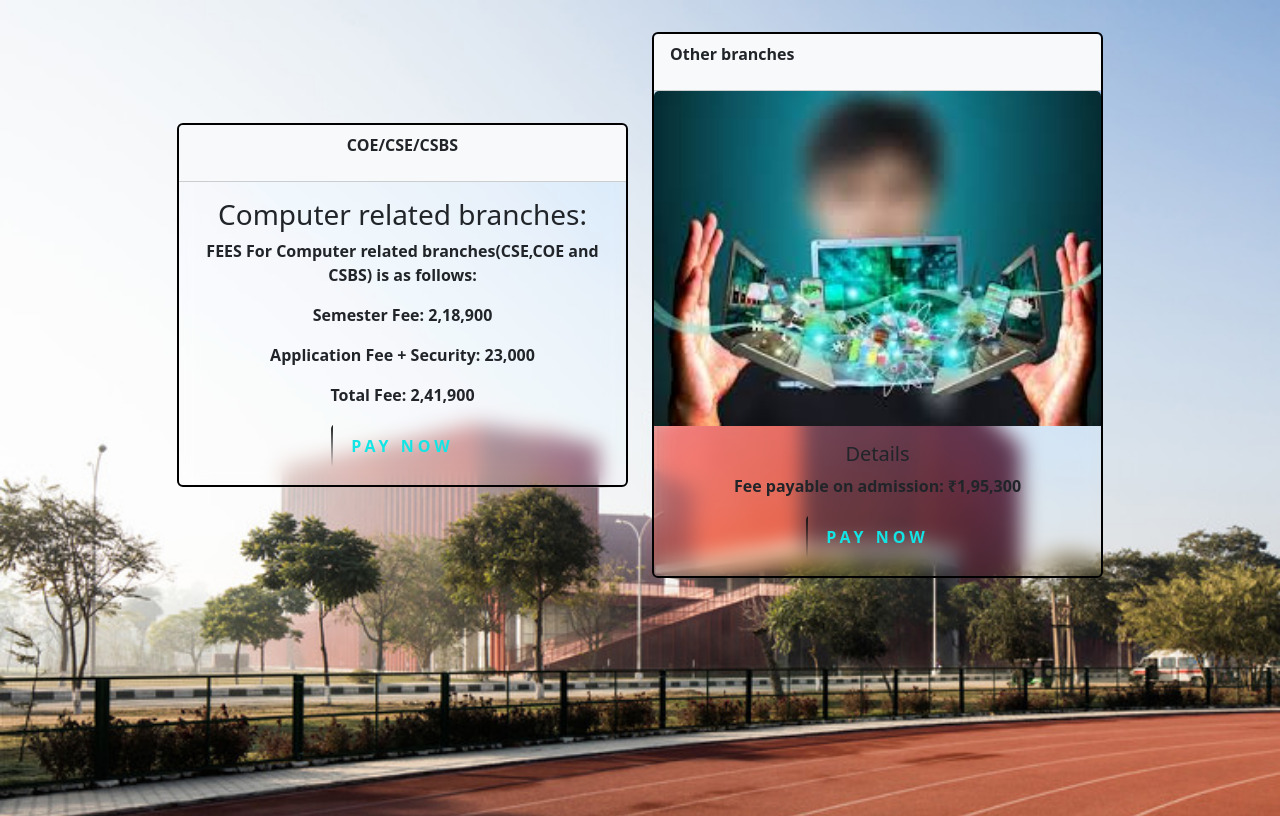
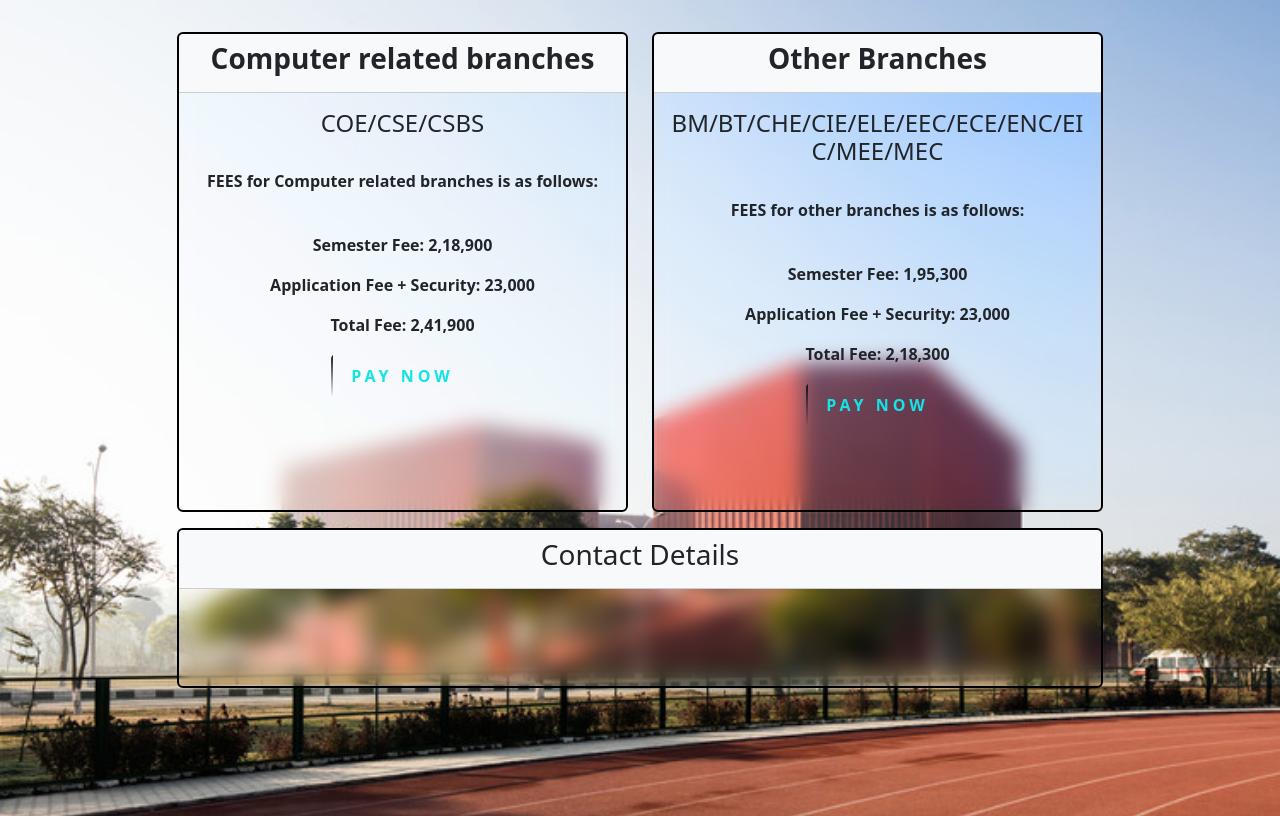
Before and after one commit to HitakshiHans-4603/improvment-project-frosh, a plain HTML site: page branches.html in a window 1280 px wide. Drawn offline with nearby package versions, Linux system fonts and the light colour scheme.

Commit message:
changes made

```diff
--- a/branches.html
+++ b/branches.html
@@ -16,13 +16,14 @@
         <div class="container-lg mt-3 ">
             <div class="row justify-content-center align-items-center">
                 <div class="col-10 col-md-5 mt-3">
-                    <div class="card bg-transparent" style="border: 2px solid black">
+                    <div class="card bg-transparent" style="border: 2px solid black" id="c-1">
                         <div class="card-header text-center bg-light">
-                            <p class="font-weight-bold">COE/CSE/CSBS</p>
+                            <h3 class="fw-bold text-center">Computer related branches</h3>
                         </div>
                         <div class="card-body text-center">
-                            <h3 class="card-title"> Computer related branches:</h3>
-                            <p class="card-text">FEES For Computer related branches(CSE,COE and CSBS) is as follows:</p>
+                            <!-- <h3 class="card-title"> </h3> -->
+                            <h4>COE/CSE/CSBS</h4><br>
+                            <p class="card-text">FEES for Computer related branches is as follows:</p><br>
 
                             <p class="card-text fw-bold text-center">Semester Fee: 2,18,900</p>
                             <p class="card-text fw-bold text-center">Application Fee + Security: 23,000</p>
@@ -50,16 +51,26 @@
 
 
                 <div class="col-10 col-md-5 mt-3">
-                    <div class="card bg-transparent" style="border: 2px solid black">
+                    <div class="card bg-transparent" style="border: 2px solid black" id="c-2">
                         <div class="card-header bg-light">
-                            <p class="fw-bold"> Other branches</p>
+                            <h3 class="fw-bold text-center">Other Branches</h3>
                         </div>
-                        <img src="images.jpg" class="card-img-top" alt="computer" />
                         <div class="card-body text-center">
+                            <!-- <h3 class="card-title"> </h3> -->
+                            <h4>BM/BT/CHE/CIE/ELE/EEC/ECE/ENC/EIC/MEE/MEC</h4><br>
+
+                            <p class="card-text">FEES for other branches is as follows:
+                            </p><br>
+
+                            <p class="card-text fw-bold text-center">Semester Fee: 1,95,300</p>
+                            <p class="card-text fw-bold text-center">Application Fee + Security: 23,000</p>
+                            <p class="card-text fw-bold text-center">Total Fee: 2,18,300</p>
+                            <!-- <img src="images.jpg" class="card-img-top" alt="computer" /> -->
+                            <!-- <div class="card-body text-center">
                             <h5 class="card-title">Details</h5>
                             <p class="card-text">
                                 Fee payable on admission: <span>₹1,95,300</span>
-                            </p>
+                            </p> -->
 
                             <a href="#" class="login-box btn" style="color: rgb(19, 229, 229);">
                                 <span></span>
@@ -72,6 +83,15 @@
                     </div>
                 </div>
             </div>
+            <div class="row justify-content-center align-items-center">
+                <div class="col-10 h-300 mt-3">
+                    <div class="card bg-transparent" style="border: 2px solid black" id="c-3">
+                        <div class="card-header bg-light">
+                            <h3 class="text-center">Contact Details</h3>
+
+                        </div>
+                    </div>
+                </div>
     </section>
     <script src="https://cdn.jsdelivr.net/npm/bootstrap@5.2.0-beta1/dist/js/bootstrap.bundle.min.js"
         integrity="sha384-pprn3073KE6tl6bjs2QrFaJGz5/SUsLqktiwsUTF55Jfv3qYSDhgCecCxMW52nD2"
--- a/style.css
+++ b/style.css
@@ -144,3 +144,19 @@ a span:nth-child(4) {
     bottom: 100%;
   }
 }
+
+@media screen and (min-width:480px) {
+  #c-1 {
+    height: 30rem !important;
+
+  }
+
+  #c-2 {
+    height: 30rem !important;
+  }
+
+  #c-3 {
+    height: 10rem !important;
+  }
+
+}
```
